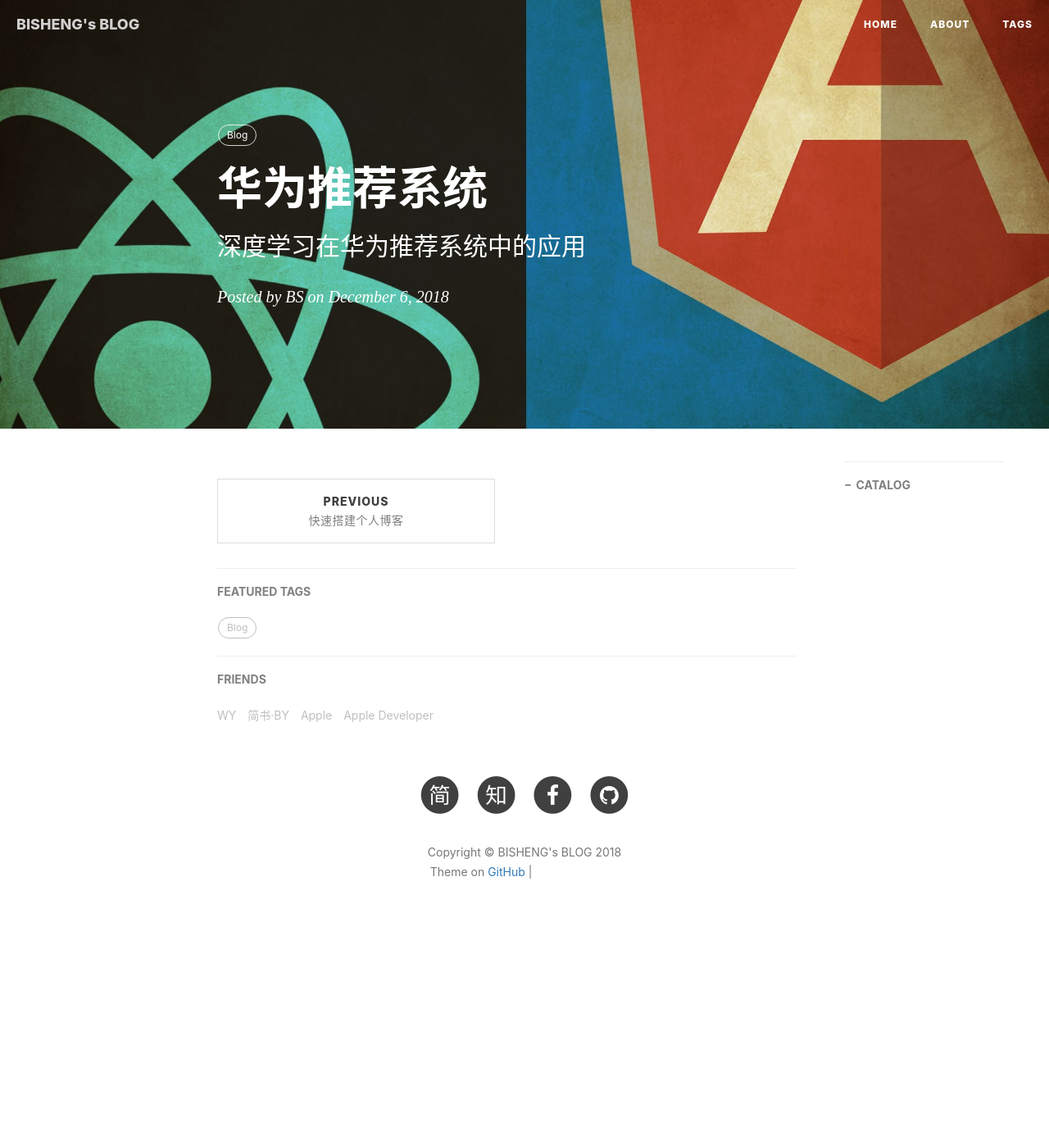
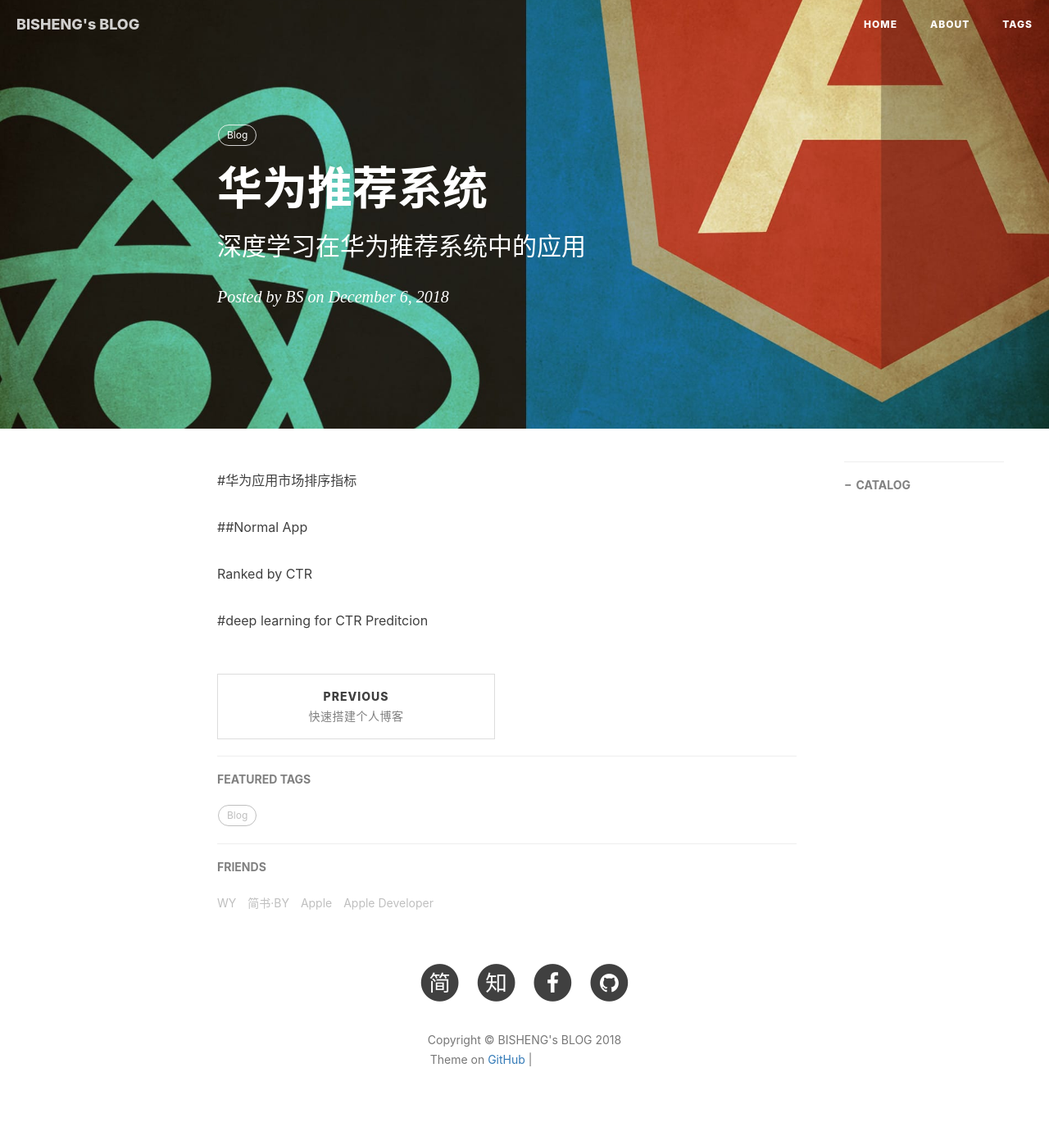
Before and after one commit to BishengSJTU/BishengSJTU.github.io, a Jekyll site: the page built from _posts/2018-12-06-华为推荐系统.md, in a window 1280 px wide. Shown: the whole page at 82% size. Built offline with Jekyll 4.4.1, drawn with Linux system fonts in a browser that asks for light colours; nearby versions of some CDN libraries; comment, search, counter and statistics services are not loaded; before the commit the page ends 1168 px from its top, so only the background shows below that; grey boxes are pictures that could not be loaded.

Commit message:
Update 2018-12-06-华为推荐系统.md

```diff
--- a/_posts/2018-12-06-华为推荐系统.md
+++ b/_posts/2018-12-06-华为推荐系统.md
@@ -9,3 +9,11 @@
 tags:
     - Blog
 ---
+
+#华为应用市场排序指标
+
+##Normal App
+
+Ranked by CTR
+
+#deep learning for CTR Preditcion
```
